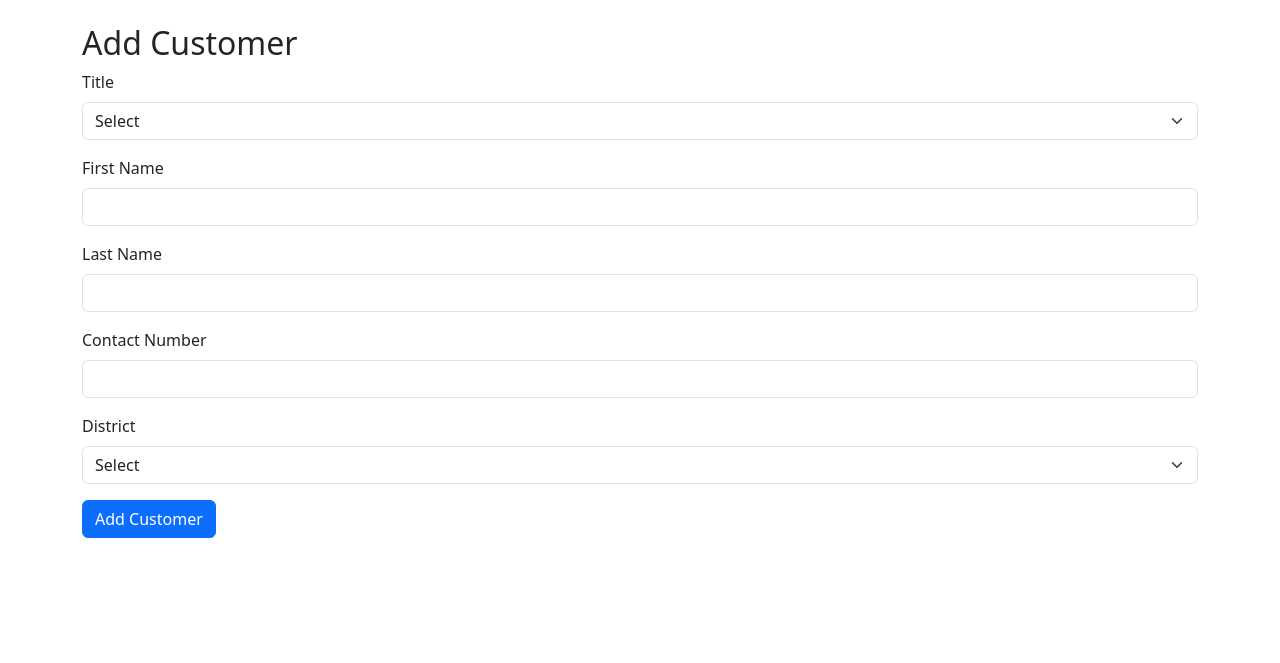
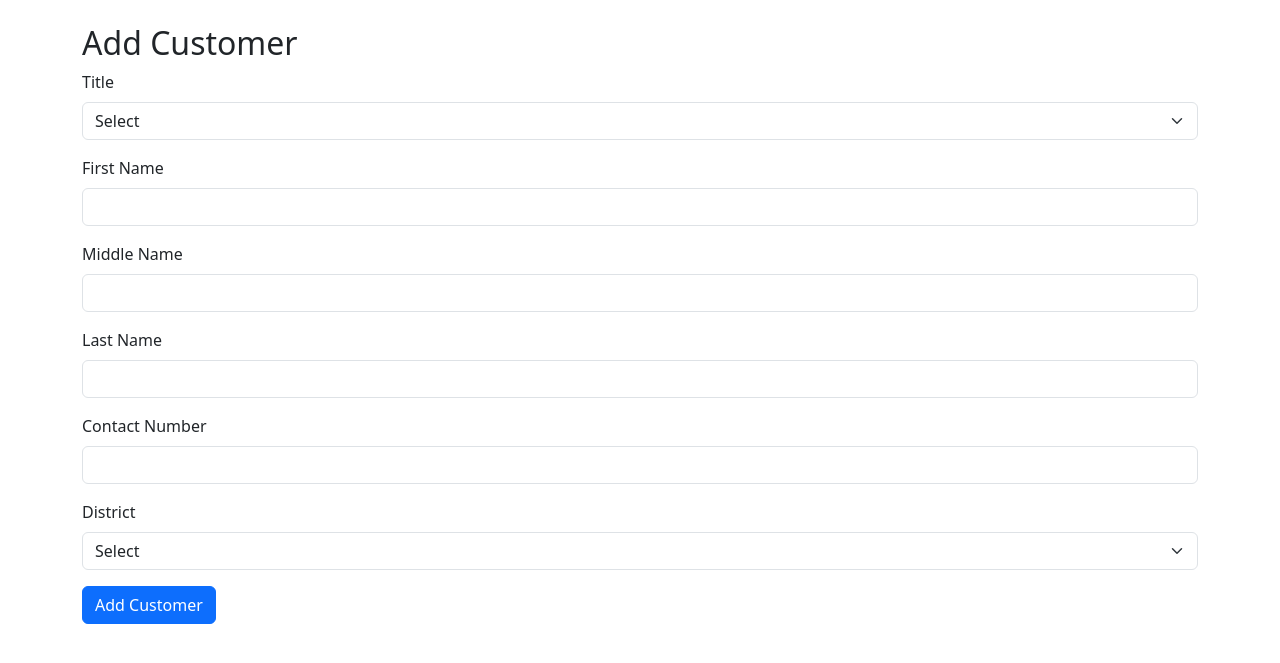
Before and after one commit to MatheeshaDanindu/erp_system, a PHP site: page /customer/add.php in a window 1280 px wide. Shown: the part 56-719 px from the top of the page. Run offline with PHP 8.4, Linux system fonts and the light colour scheme; data comes from the database, SQL or seed files in the repository.

Commit message:
customer final

```diff
--- a/customer/add.php
+++ b/customer/add.php
@@ -1,11 +1,12 @@
 <?php
 require_once '../includes/db.php';
-$title = $first_name = $last_name = $contact_no = $district = "";
+$title = $first_name = $middle_name = $last_name = $contact_no = $district = "";
 $errors = [];
 
 if ($_SERVER["REQUEST_METHOD"] == "POST") {
     $title = trim($_POST["title"]);
     $first_name = trim($_POST["first_name"]);
+    $middle_name = trim($_POST["middle_name"]);
     $last_name = trim($_POST["last_name"]);
     $contact_no = trim($_POST["contact_no"]);
     $district = trim($_POST["district"]);
@@ -13,13 +14,14 @@ if ($_SERVER["REQUEST_METHOD"] == "POST") {
     // Validation
     if (empty($title)) $errors[] = "Title is required";
     if (empty($first_name)) $errors[] = "First name is required";
+    if (empty($middle_name)) $errors[] = "Middle name is required";
     if (empty($last_name)) $errors[] = "Last name is required";
     if (!preg_match('/^\d{10}$/', $contact_no)) $errors[] = "Contact number must be 10 digits";
     if (empty($district)) $errors[] = "District is required";
 
     if (empty($errors)) {
-        $stmt = $conn->prepare("INSERT INTO customer (title, first_name, last_name, contact_no, district) VALUES (?, ?, ?, ?, ?)");
-        $stmt->bind_param("sssss", $title, $first_name, $last_name, $contact_no, $district);
+        $stmt = $conn->prepare("INSERT INTO customer (title, first_name, middle_name, last_name, contact_no, district) VALUES (?, ?, ?, ?, ?, ?)");
+        $stmt->bind_param("ssssss", $title, $first_name, $middle_name, $last_name, $contact_no, $district);
         if ($stmt->execute()) {
             header("Location: list.php");
             exit;
@@ -52,6 +54,11 @@ if ($_SERVER["REQUEST_METHOD"] == "POST") {
             <label class="form-label">First Name</label>
             <input type="text" class="form-control" name="first_name" required value="<?= htmlspecialchars($first_name) ?>">
             <div class="invalid-feedback">First name required.</div>
+        </div>
+        <div class="mb-3">
+            <label class="form-label">Middle Name</label>
+            <input type="text" class="form-control" name="middle_name" required value="<?= htmlspecialchars($middle_name) ?>">
+            <div class="invalid-feedback">Middle name required.</div>
         </div>
         <div class="mb-3">
             <label class="form-label">Last Name</label>
--- a/includes/header.php
+++ b/includes/header.php
@@ -11,9 +11,9 @@
         <a class="navbar-brand" href="/erp-system/index.php">ERP System</a>
         <div>
             <ul class="navbar-nav">
-                <li class="nav-item"><a class="nav-link" href="/erp-system/customer/list.php">Customers</a></li>
-                <li class="nav-item"><a class="nav-link" href="/erp-system/item/list.php">Items</a></li>
-                <li class="nav-item"><a class="nav-link" href="/erp-system/reports/invoice_report.php">Reports</a></li>
+                <li class="nav-item"><a class="nav-link" href="/csquare_erp/customer/list.php">Customers</a></li>
+                <li class="nav-item"><a class="nav-link" href="/csquare_erp/item/list.php">Items</a></li>
+                <li class="nav-item"><a class="nav-link" href="/csquare_erp/reports/invoice_report.php">Reports</a></li>
             </ul>
         </div>
     </div>
```
